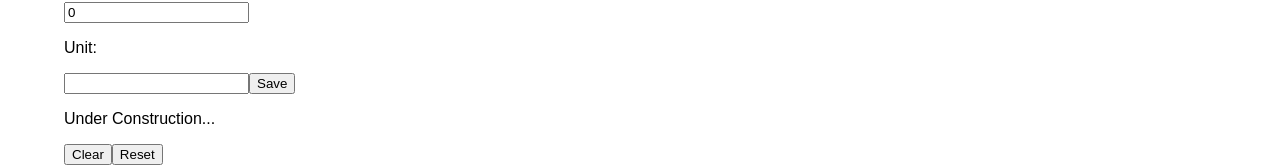
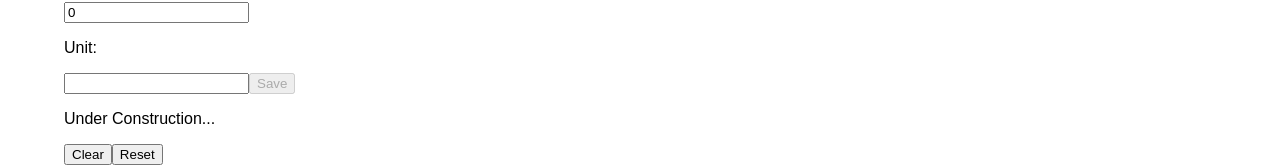
Before and after one commit to kobijones111529/group-fs-react-shopping-list, a React (Create React App) app: page / in a window 1280 px wide. Shown: the part 207-374 px from the top of the page. Built offline with nearby package versions, Linux system fonts and the light colour scheme; no server answers.

Commit message:
Disable save button if name/quantity is invalid

```diff
--- a/src/components/Form/Form.jsx
+++ b/src/components/Form/Form.jsx
@@ -31,6 +31,19 @@ const createGrocery = (event) => {
     })
 }
 
+const validInput = () => {
+    if (nameInput === '') {
+        return false;
+    }
+
+    const quantityNumeric = Number(quantityInput)
+    if (Number.isNaN(quantityNumeric) || quantityNumeric <= 0) {
+        return false;
+    }
+
+    return true;
+};
+
 return (
     <form onSubmit={createGrocery}>
         <p>Item:</p><input
@@ -48,7 +61,7 @@ return (
         value={unitInput}
         onChange={(event) => {setUnitInput(event.target.value)}}
         />
-        <button>Save</button>
+        <button disabled={!validInput()}>Save</button>
     </form>
     )
 }
```
